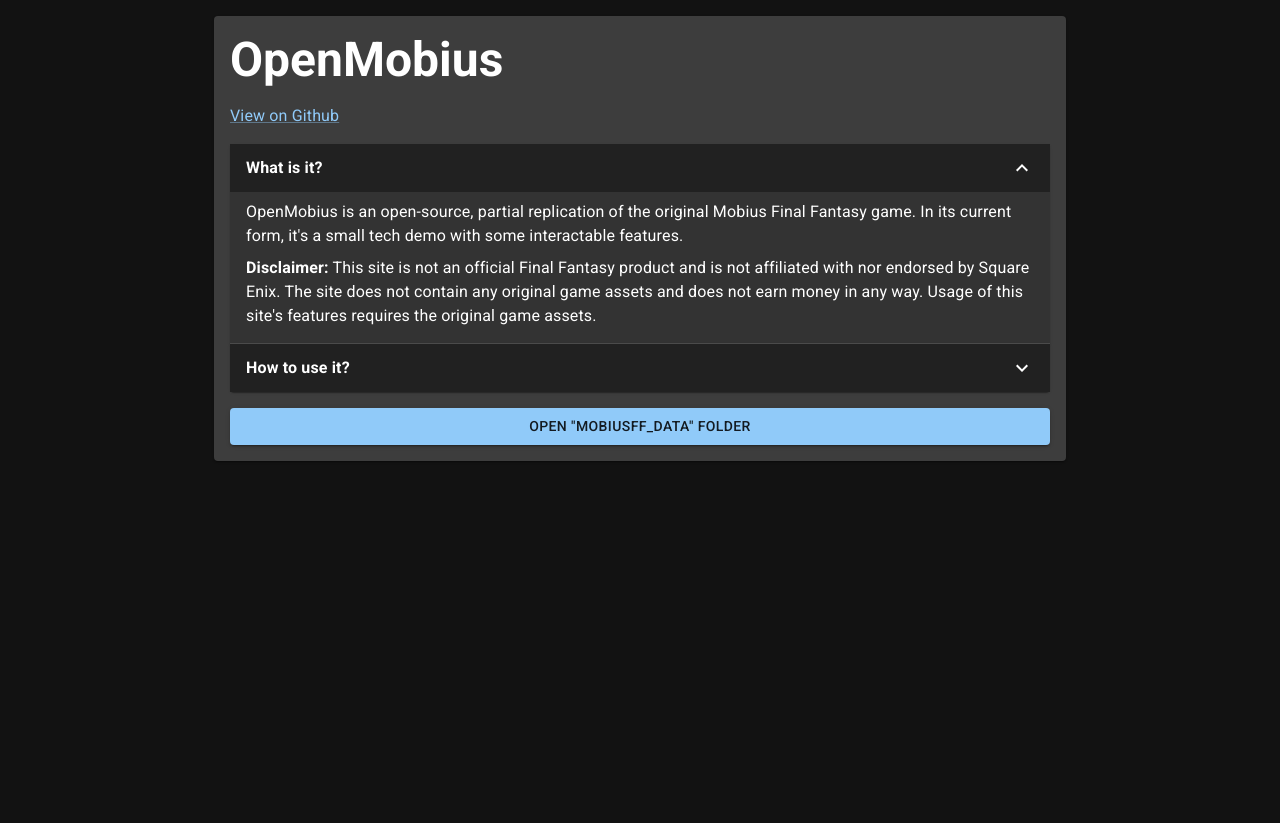
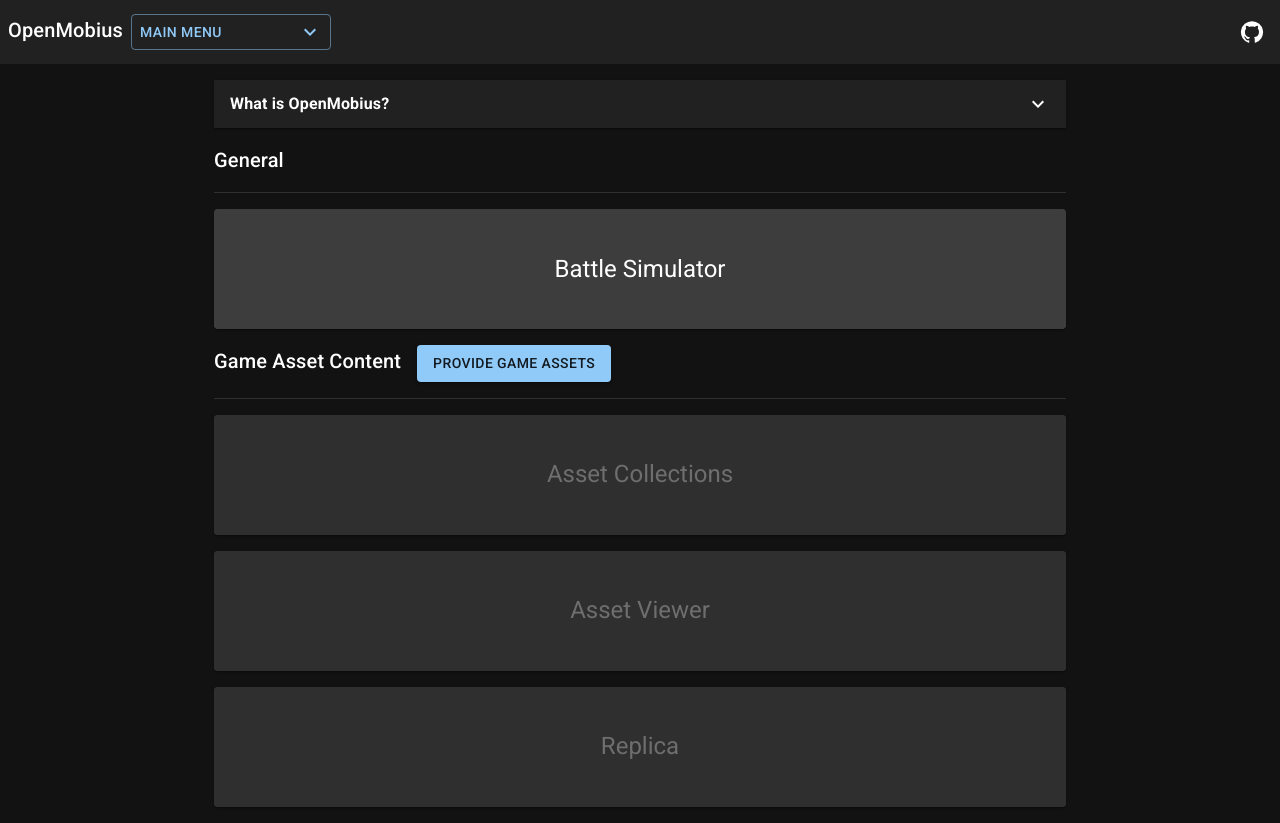
Before and after one commit to pohjantahti/openmobius, a React (Vite) app: page / in a window 1280 px wide. Before the commit the page ends 800 px from the top, so only its background shows below. Built offline with nearby package versions, Linux system fonts and the light colour scheme.

Commit message:
Reorganize the navigation system

```diff
--- a/src/index.tsx
+++ b/src/index.tsx
@@ -37,6 +37,23 @@ const darkTheme = createTheme({
                 },
             },
         },
+        MuiAppBar: {
+            styleOverrides: {
+                root: {
+                    backgroundColor: "#212121",
+                },
+            },
+        },
+        MuiAlert: {
+            styleOverrides: {
+                standardError: {
+                    backgroundColor: "#2a1515",
+                },
+                standardSuccess: {
+                    backgroundColor: "#162717",
+                },
+            },
+        },
     },
 });
 
--- /dev/null
+++ b/src/pages/battle/Battle.tsx
@@ -0,0 +1,11 @@
+import { Typography } from "@mui/material";
+
+function Battle() {
+    return (
+        <>
+            <Typography>Battle Simulator</Typography>
+        </>
+    );
+}
+
+export default Battle;
--- /dev/null
+++ b/src/pages/main-menu/MainAppBar.tsx
@@ -0,0 +1,123 @@
+import {
+    AppBar,
+    Button,
+    Divider,
+    Icon,
+    IconButton,
+    ListSubheader,
+    Menu,
+    MenuItem,
+    MenuList,
+    Stack,
+    Toolbar,
+    Typography,
+} from "@mui/material";
+import ExpandMoreIcon from "@mui/icons-material/ExpandMore";
+import GithubIcon from "@mui/icons-material/Github";
+import React, { useContext, useEffect, useState } from "react";
+import { RouteContext, RouteOptions } from "./Router";
+
+const routes: Array<{ name: string; route: RouteOptions }> = [
+    { name: "Main Menu", route: "mainMenu" },
+    { name: "Battle Simulator", route: "battle" },
+    { name: "Asset Collections", route: "assetCollections" },
+    { name: "Asset Viewer", route: "assetViewer" },
+    { name: "Replica", route: "replica" },
+];
+
+interface Props {
+    gameAssetsProvided: boolean;
+}
+
+function MainAppBar(props: Props) {
+    const { gameAssetsProvided } = props;
+    const [anchorEl, setAnchorEl] = useState<HTMLElement | null>(null);
+    const [menuIndex, setMenuIndex] = useState(0);
+    const [smallWindow, setSmallWindow] = useState(false);
+    const setRoute = useContext(RouteContext);
+
+    useEffect(() => {
+        const widthChanges = () => {
+            if (window.innerWidth <= 400) {
+                setSmallWindow(true);
+            } else {
+                setSmallWindow(false);
+            }
+        };
+        widthChanges();
+        addEventListener("resize", widthChanges);
+        return () => removeEventListener("resize", widthChanges);
+    }, []);
+
+    const handleOpenMenu = (event: React.MouseEvent<HTMLButtonElement>) => {
+        setAnchorEl(event.currentTarget);
+    };
+
+    const handleCloseMenu = () => {
+        setAnchorEl(null);
+    };
+
+    const handleClickMenu = (index: number) => {
+        handleCloseMenu();
+        setMenuIndex(index);
+        setRoute && setRoute(routes[index].route);
+    };
+
+    return (
+        <>
+            <AppBar position="static">
+                <Toolbar variant="regular" sx={{ paddingX: 1 }} disableGutters>
+                    <Stack spacing={1} direction="row" flexGrow={1}>
+                        <Typography
+                            variant="h6"
+                            sx={{ cursor: "pointer", marginRight: 1 }}
+                            onClick={() => setRoute && setRoute("mainMenu")}
+                        >
+                            {smallWindow ? "OM" : "OpenMobius"}
+                        </Typography>
+                        <Button
+                            variant="outlined"
+                            onClick={handleOpenMenu}
+                            sx={{
+                                width: 200,
+                                paddingX: 1,
+                                justifyContent: "space-between",
+                            }}
+                        >
+                            {routes[menuIndex].name}
+                            <Icon sx={{ lineHeight: 1 }}>
+                                <ExpandMoreIcon />
+                            </Icon>
+                        </Button>
+                    </Stack>
+                    <IconButton href="https://github.com/pohjantahti/openmobius">
+                        <GithubIcon />
+                    </IconButton>
+                </Toolbar>
+            </AppBar>
+            <Menu open={Boolean(anchorEl)} anchorEl={anchorEl} onClose={handleCloseMenu}>
+                <MenuList sx={{ width: 200, paddingY: 0 }}>
+                    <MenuItem onClick={() => handleClickMenu(0)}>Main Menu</MenuItem>
+                    <Divider />
+
+                    <ListSubheader sx={{ lineHeight: 2 }}>General</ListSubheader>
+                    <MenuItem onClick={() => handleClickMenu(1)}>Battle Simulator</MenuItem>
+                    <Divider />
+
+                    <ListSubheader sx={{ lineHeight: 2 }}>Game Asset Content</ListSubheader>
+                    <MenuItem disabled={!gameAssetsProvided} onClick={() => handleClickMenu(2)}>
+                        Asset Collections
+                    </MenuItem>
+                    <MenuItem disabled={!gameAssetsProvided} onClick={() => handleClickMenu(3)}>
+                        Asset Viewer
+                    </MenuItem>
+                    <MenuItem disabled={!gameAssetsProvided} onClick={() => handleClickMenu(4)}>
+                        Replica
+                    </MenuItem>
+                </MenuList>
+            </Menu>
+        </>
+    );
+}
+
+export default MainAppBar;
--- a/src/pages/main-menu/Router.tsx
+++ b/src/pages/main-menu/Router.tsx
@@ -1,40 +1,48 @@
-import { useState } from "react";
+import { createContext, useState } from "react";
 import { ScopedCssBaseline } from "@mui/material";
-import StartInfo from "./views/StartInfo";
 import MainMenu from "./views/MainMenu";
 import StartMenu from "../replica/components/view/StartMenu";
 import AssetCollections from "../asset-collections/AssetCollections";
 import AssetViewer from "../asset-viewer/AssetViewer";
+import Battle from "../battle/Battle";
+import MainAppBar from "./MainAppBar";
 
-type RouteOptions = "mainMenu" | "replica" | "assetCollections" | "assetViewer";
+type RouteOptions = "mainMenu" | "battle" | "assetCollections" | "assetViewer" | "replica";
+
+const RouteContext = createContext<React.Dispatch<React.SetStateAction<RouteOptions>> | null>(null);
 
 function Router() {
-    const [startInfoComplete, setStartMenuComplete] = useState(false);
+    const [gameAssetsProvided, setGameAssetsProvided] = useState(false);
     const [route, setRoute] = useState<RouteOptions>("mainMenu");
 
     const routes: Record<RouteOptions, React.ReactNode> = {
-        mainMenu: <MainMenu setRoute={setRoute} />,
-        replica: <StartMenu />,
+        mainMenu: (
+            <MainMenu
+                setRoute={setRoute}
+                gameAssetsProvided={gameAssetsProvided}
+                setGameAssetsProvided={setGameAssetsProvided}
+            />
+        ),
+        battle: <Battle />,
         assetCollections: <AssetCollections setRoute={setRoute} />,
         assetViewer: <AssetViewer setRoute={setRoute} />,
+        replica: <StartMenu />,
     };
 
     return (
-        <>
-            {startInfoComplete ? (
-                route === "replica" ? (
-                    <StartMenu />
-                ) : (
+        <RouteContext.Provider value={setRoute}>
+            {route === "replica" ? (
+                <StartMenu />
+            ) : (
+                <>
+                    <MainAppBar gameAssetsProvided={gameAssetsProvided} />
                     <ScopedCssBaseline>{routes[route]}</ScopedCssBaseline>
-                )
-            ) : (
-                <ScopedCssBaseline>
-                    <StartInfo setStartInfoComplete={setStartMenuComplete} />
-                </ScopedCssBaseline>
+                </>
             )}
-        </>
+        </RouteContext.Provider>
     );
 }
 
 export default Router;
+export { RouteContext };
 export type { RouteOptions };
--- a/src/pages/main-menu/views/MainMenu.tsx
+++ b/src/pages/main-menu/views/MainMenu.tsx
@@ -1,71 +1,95 @@
-import { Card, CardActionArea, CardContent, Container, Stack, Typography } from "@mui/material";
+import {
+    Accordion,
+    AccordionDetails,
+    AccordionSummary,
+    Card,
+    CardActionArea,
+    CardContent,
+    Container,
+    Divider,
+    Stack,
+    Typography,
+} from "@mui/material";
+import ExpandMoreIcon from "@mui/icons-material/ExpandMore";
 import { RouteOptions } from "../Router";
+import ProvideGameAssets from "./ProvideGameAssets";
 
 interface Props {
     setRoute: React.Dispatch<React.SetStateAction<RouteOptions>>;
+    gameAssetsProvided: boolean;
+    setGameAssetsProvided: React.Dispatch<React.SetStateAction<boolean>>;
 }
 
 function MainMenu(props: Props) {
-    const { setRoute } = props;
+    const { setRoute, gameAssetsProvided, setGameAssetsProvided } = props;
+
+    const MainMenuCard = (props: { name: string; route: RouteOptions; disabled?: boolean }) => {
+        const { name, route, disabled } = props;
         return (
-        <Container maxWidth="md" sx={{ padding: 2 }}>
-            <Stack spacing={2}>
-                <Card
-                    sx={{
-                        height: 200,
-                        display: "flex",
-                        justifyContent: "center",
-                        alignItems: "center",
-                    }}
-                >
-                    <CardContent>
-                        <Typography variant="h4" fontWeight="bold">
-                            OpenMobius
-                        </Typography>
-                    </CardContent>
-                </Card>
-                <Card sx={{ width: 1 }} onClick={() => setRoute("assetCollections")}>
+            <Card>
                 <CardActionArea
                     sx={{
                         height: 120,
                         display: "flex",
-                            justifyContent: "center",
-                            alignItems: "center",
+                        backgroundColor: disabled ? "#2F2F2F" : "inherit",
+                        color: disabled ? "#6E6E6E" : "inherit",
                     }}
+                    disabled={disabled}
+                    onClick={() => setRoute(route)}
                 >
                     <CardContent>
-                            <Typography variant="h5">Asset Collections</Typography>
+                        <Typography variant="h5">{name}</Typography>
                     </CardContent>
                 </CardActionArea>
             </Card>
-                <Card sx={{ width: 1 }} onClick={() => setRoute("assetViewer")}>
-                    <CardActionArea
-                        sx={{
-                            height: 120,
-                            display: "flex",
-                            justifyContent: "center",
-                            alignItems: "center",
-                        }}
-                    >
-                        <CardContent>
-                            <Typography variant="h5">Asset Viewer</Typography>
-                        </CardContent>
-                    </CardActionArea>
-                </Card>
-                <Card sx={{ width: 1 }} onClick={() => setRoute("replica")}>
-                    <CardActionArea
-                        sx={{
-                            height: 120,
-                            display: "flex",
-                            justifyContent: "center",
-                            alignItems: "center",
-                        }}
-                    >
-                        <CardContent>
-                            <Typography variant="h5">Replica</Typography>
-                        </CardContent>
-                    </CardActionArea>
-                </Card>
+        );
+    };
+
+    return (
+        <Container maxWidth="md" sx={{ padding: 2 }}>
+            <Stack spacing={2}>
+                <Accordion disableGutters>
+                    <AccordionSummary expandIcon={<ExpandMoreIcon />} sx={{ fontWeight: "bold" }}>
+                        What is OpenMobius?
+                    </AccordionSummary>
+                    <AccordionDetails>
+                        <Typography variant="body1" marginBottom={1}>
+                            OpenMobius is an open-source, interactive archive of the Mobius Final
+                            Fantasy game. In its current form, it's a small tech demo with some
+                            interactable features.
+                        </Typography>
+                        <Typography>
+                            <b>Disclaimer:</b> This site is not an official Final Fantasy product
+                            and is not affiliated with nor endorsed by Square Enix. This site does
+                            not contain any original game assets and does not earn money in any way.
+                            Usage of game asset related features requires the user to provide their
+                            own copy of the original game assets.
+                        </Typography>
+                    </AccordionDetails>
+                </Accordion>
+
+                <Typography variant="h6">General</Typography>
+                <Divider />
+                <MainMenuCard name="Battle Simulator" route="battle" />
+
+                <Stack spacing={2} direction="row">
+                    <Typography variant="h6">Game Asset Content</Typography>
+                    {!gameAssetsProvided && (
+                        <ProvideGameAssets setGameAssetsProvided={setGameAssetsProvided} />
+                    )}
+                </Stack>
+                <Divider />
+                <MainMenuCard
+                    name="Asset Collections"
+                    route="assetCollections"
+                    disabled={!gameAssetsProvided}
+                />
+                <MainMenuCard
+                    name="Asset Viewer"
+                    route="assetViewer"
+                    disabled={!gameAssetsProvided}
+                />
+                <MainMenuCard name="Replica" route="replica" disabled={!gameAssetsProvided} />
             </Stack>
         </Container>
     );
--- a/src/pages/main-menu/views/StartInfo.tsx
+++ b/src/pages/main-menu/views/ProvideGameAssets.tsx
@@ -1,84 +1,99 @@
 import { setBaseDirectoryHandle } from "@extractor/fileSystemAccess";
 import {
-    Container,
-    Paper,
-    Typography,
-    Link,
     Accordion,
     AccordionSummary,
     AccordionDetails,
     Button,
     Stack,
-    Box,
+    Dialog,
+    DialogTitle,
+    DialogContent,
+    IconButton,
+    Alert,
+    Link,
 } from "@mui/material";
+import CloseIcon from "@mui/icons-material/Close";
 import ExpandMoreIcon from "@mui/icons-material/ExpandMore";
+import { useState } from "react";
 
 interface Props {
-    setStartInfoComplete: React.Dispatch<React.SetStateAction<boolean>>;
+    setGameAssetsProvided: React.Dispatch<React.SetStateAction<boolean>>;
 }
 
-// Display general info about this project and instructions to get started
-function StartInfo(props: Props) {
+function ProvideGameAssets(props: Props) {
+    const [open, setOpen] = useState(false);
+    const [errorMessage, setErrorMessage] = useState("");
+    const supported = typeof window.showDirectoryPicker === "function";
+
+    const handleOpenDialog = () => {
+        setOpen(true);
+    };
+
+    const handleCloseDialog = () => {
+        setOpen(false);
+        setErrorMessage("");
+    };
+
     const handleOpenFolderButton = async () => {
-        await setBaseDirectoryHandle();
-        props.setStartInfoComplete(true);
+        try {
+            await setBaseDirectoryHandle();
+            props.setGameAssetsProvided(true);
+            handleCloseDialog();
+        } catch (error) {
+            if (error instanceof Error) {
+                setErrorMessage(error.message);
+            }
+        }
     };
 
     return (
-        <Container maxWidth="md">
-            <Paper sx={{ padding: 2, marginTop: 2 }}>
-                <Stack spacing={2}>
-                    <Typography variant="h3" fontWeight="bold">
-                        OpenMobius
-                    </Typography>
-                    <Link href="https://github.com/pohjantahti/openmobius">View on Github</Link>
-                    <Box>
-                        <Accordion defaultExpanded disableGutters>
-                            <AccordionSummary
-                                expandIcon={<ExpandMoreIcon />}
-                                sx={{ fontWeight: "bold" }}
-                            >
-                                What is it?
-                            </AccordionSummary>
-                            <AccordionDetails>
-                                <Typography variant="body1" marginBottom={1}>
-                                    OpenMobius is an open-source, partial replication of the
-                                    original Mobius Final Fantasy game. In its current form, it's a
-                                    small tech demo with some interactable features.
-                                </Typography>
-                                <Typography>
-                                    <b>Disclaimer:</b> This site is not an official Final Fantasy
-                                    product and is not affiliated with nor endorsed by Square Enix.
-                                    The site does not contain any original game assets and does not
-                                    earn money in any way. Usage of this site's features requires
-                                    the original game assets.
-                                </Typography>
-                            </AccordionDetails>
-                        </Accordion>
+        <>
+            <Button variant="contained" onClick={handleOpenDialog}>
+                Provide Game Assets
+            </Button>
+            <Dialog open={open} onClose={handleCloseDialog}>
+                <Stack direction="row" justifyContent="space-between" alignItems="center">
+                    <DialogTitle>Provide Game Assets</DialogTitle>
+                    <IconButton onClick={handleCloseDialog} sx={{ marginRight: 2, height: 1 }}>
+                        <CloseIcon />
+                    </IconButton>
+                </Stack>
+                <DialogContent>
+                    <Stack spacing={2}>
                         <Accordion disableGutters>
                             <AccordionSummary
                                 expandIcon={<ExpandMoreIcon />}
                                 sx={{ fontWeight: "bold" }}
                             >
-                                How to use it?
+                                What to do?
                             </AccordionSummary>
-                            <AccordionDetails>
+                            <AccordionDetails sx={{ height: 400, overflowY: "auto" }}>
                                 <p>
                                     <b>Base requirements:</b>
                                 </p>
                                 <ul>
-                                    <li>Original Mobius Final Fantasy game assets (GL version)</li>
+                                    <li>Original Mobius Final Fantasy game assets (GL version).</li>
                                     <li>
-                                        Browser that supports File System Access API.
-                                        <a
-                                            style={{ color: "#0080EE", marginLeft: 4 }}
-                                            href="https://caniuse.com/native-filesystem-api"
-                                        >
-                                            Check compatibility.
-                                        </a>
+                                        Browser that supports the{" "}
+                                        <Link href="https://developer.mozilla.org/en-US/docs/Web/API/Window/showDirectoryPicker#browser_compatibility">
+                                            showDirectoryPicker()
+                                        </Link>{" "}
+                                        function from the{" "}
+                                        <Link href="https://developer.mozilla.org/en-US/docs/Web/API/File_System_API">
+                                            File System Access API
+                                        </Link>
+                                        .
                                     </li>
                                 </ul>
-
+                                {supported ? (
+                                    <Alert severity="success">
+                                        Your current browser is compatible.
+                                    </Alert>
+                                ) : (
+                                    <Alert severity="error">
+                                        Your current browser is incompatible.
+                                    </Alert>
+                                )}
                                 <p>
                                     <b>Instructions</b> (written for Windows but applicable to any
                                     other OS)
@@ -96,7 +111,7 @@ function StartInfo(props: Props) {
                                             </li>
                                             <li>
                                                 If you can't find them, searching for "mobiusff.exe"
-                                                in File Explorer may help you find them.
+                                                in File Explorer may help you to find them.
                                             </li>
                                         </ul>
                                     </li>
@@ -105,7 +120,7 @@ function StartInfo(props: Props) {
                                     <li>
                                         Check that your game asset folder contains a folder called
                                         "mobiusff_Data" and inside it are folders "mobius_data" and
-                                        "StreamingAssets".
+                                        "StreamingAssets" among many others.
                                     </li>
                                     <br />
 
@@ -159,8 +174,8 @@ function StartInfo(props: Props) {
                                     </li>
                                     <ul>
                                         <li>
-                                            If the folder was the correct one, asset loading will
-                                            begin.
+                                            If the folder was the correct one, this window will
+                                            close.
                                         </li>
                                         <li>
                                             If the loading does not begin, make sure you selected
@@ -178,14 +193,21 @@ function StartInfo(props: Props) {
                                 </ol>
                             </AccordionDetails>
                         </Accordion>
-                    </Box>
-                    <Button variant="contained" onClick={handleOpenFolderButton}>
-                        Open "mobiusff_Data" folder
-                    </Button>
-                </Stack>
-            </Paper>
-        </Container>
+
+                        {errorMessage.length > 0 && <Alert severity="error">{errorMessage}</Alert>}
+
+                        <Button
+                            disabled={!supported}
+                            variant="contained"
+                            onClick={handleOpenFolderButton}
+                        >
+                            Open "mobiusff_Data" folder
+                        </Button>
+                    </Stack>
+                </DialogContent>
+            </Dialog>
+        </>
     );
 }
 
-export default StartInfo;
+export default ProvideGameAssets;
```
Lines whose indentation alone changed are shown as unchanged.
